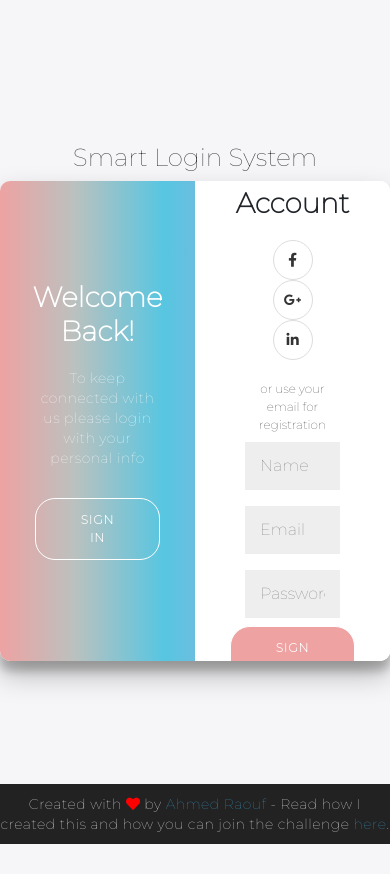
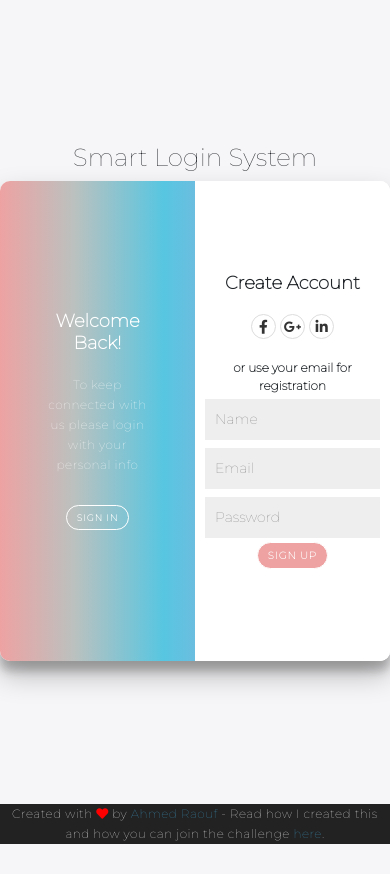
Before and after one commit to Ahmed-Raouf-Metwally/Smart-Login-Signup-Form, a plain HTML site: page index.html in a window 390 px wide. Both pictures are taken after a click on the button "SIGN UP". Drawn offline with Linux system fonts and the light colour scheme.

Commit message:
Responsive version  V1.0

```diff
--- a/css/main.css
+++ b/css/main.css
@@ -264,14 +264,6 @@ button.ghost {
     animation: show 0.6s;
 }
 
-.container .right-panel-active .overlay {
-    transform: translateX(50%);
-    -webkit-transform: translateX(50%);
-    -moz-transform: translateX(50%);
-    -ms-transform: translateX(50%);
-    -o-transform: translateX(50%);
-}
-
 .container.right-panel-active .overlay {
     transform: translateX(50%);
     -webkit-transform: translateX(50%);
@@ -333,3 +325,182 @@ footer a {
     color: #3c97bf;
     text-decoration: none;
 }
+
+
+@media only screen and (max-width: 410px) {
+
+    body {
+        font-family: 'Montserrat', sans-serif;
+        background: #f6f5f7;
+        display: flex;
+        flex-direction: column;
+        justify-content: center;
+        align-items: center;
+        height: 100vh;
+        margin: -20px 0 50px;
+    }
+
+    h1 {
+        font-weight: bolder;
+        margin: 0;
+        font-size: 18px;
+    }
+
+    h2 {
+        text-align: center;
+    }
+
+
+    p {
+        font-size: 12px;
+        font-weight: 500;
+        line-height: 20px;
+        letter-spacing: 0.5px;
+        margin: 20px 0 30px;
+    }
+
+    span {
+        font-size: 12px;
+        font-weight: bolder;
+    }
+
+    a {
+        color: #333;
+        font-size: 12px;
+        text-decoration: none;
+        margin: 15px 0;
+    }
+
+    .container {
+        background: #fff;
+        border-radius: 10px;
+        -webkit-border-radius: 10px;
+        -moz-border-radius: 10px;
+        -ms-border-radius: 10px;
+        -o-border-radius: 10px;
+        box-shadow: 0 14px 28px rgba(0, 0, 0, 0.25), 0 10px 10px rgba(0, 0, 0, 0.22);
+        position: relative;
+        overflow: hidden;
+        width: 768px;
+        max-width: 100%;
+        min-height: 480px;
+    }
+
+    .form-container form {
+        background-color: #FFFFFF;
+        display: flex;
+        align-items: center;
+        justify-content: center;
+        flex-direction: column;
+        padding: 0 10px;
+        height: 100%;
+        text-align: center;
+    }
+    .form-container{
+        margin:0;
+    }
+
+    .social-container {
+        margin: 20px 0;
+    }
+
+    .social-container a {
+        border: 1px solid #DDDDDD;
+        display: inline-flex;
+        justify-content: center;
+        align-items: center;
+        margin: 0 0px;
+        height: 25px;
+        width: 25px;
+        border-radius: 50%;
+        -webkit-border-radius: 50%;
+        -moz-border-radius: 50%;
+        -ms-border-radius: 50%;
+        -o-border-radius: 50%;
+        font-size: 14px;
+    }
+
+    input {
+        background-color: #eee;
+        border: none;
+        padding: 10px 10px;
+        margin: 4px 0;
+        width: 100%;
+        font-size: 14px;
+    }
+
+    button {
+        border-radius: 20px;
+        -webkit-border-radius: 20px;
+        -moz-border-radius: 20px;
+        -ms-border-radius: 20px;
+        -o-border-radius: 20px;
+        border: 1px solid;
+        border-color: linear-gradient(to right, #eea2a2 0%, #bbc1bf 19%, #57c6e1 42%, #b49fda 79%, #7ac5d8 100%);
+        background: #a6c1ee;
+        color: #fff;
+        font-size: 10px;
+        font-weight: bolder;
+        letter-spacing: 1px;
+        text-transform: uppercase;
+        transition: transform 80ms ease-in;
+        -webkit-transition: transform 80ms ease-in;
+        -moz-transition: transform 80ms ease-in;
+        -ms-transition: transform 80ms ease-in;
+        -o-transition: transform 80ms ease-in;
+        padding: 5px 10px;
+
+}
+
+.b2 {
+    border: 1px solid;
+    border-color: linear-gradient(to right, #eea2a2 0%, #bbc1bf 19%, #57c6e1 42%, #b49fda 79%, #7ac5d8 100%);
+    background: #eea2a2;
+}
+
+
+button.ghost {
+    background-color: transparent;
+    border-color: #FFFFFF;
+    font-size: 9px;
+    font-weight: bolder;
+
+}
+
+.form-container {
+    position: absolute;
+    top: 0;
+    height: 100%;
+    transition: all 0.6s ease-in-out;
+    -webkit-transition: all 0.6s ease-in-out;
+    -moz-transition: all 0.6s ease-in-out;
+    -ms-transition: all 0.6s ease-in-out;
+    -o-transition: all 0.6s ease-in-out;
+}
+
+footer {
+    background-color: #222;
+    color: #fff;
+    font-size: 1px;
+    bottom: 0;
+    position: fixed;
+    left: 0;
+    right: 0;
+    text-align: center;
+    z-index: 999;
+}
+
+footer p {
+    margin: 0px 0;
+}
+
+footer i {
+    color: red;
+}
+
+footer a {
+    color: #3c97bf;
+    text-decoration: none;
+}
+
+    }
```
